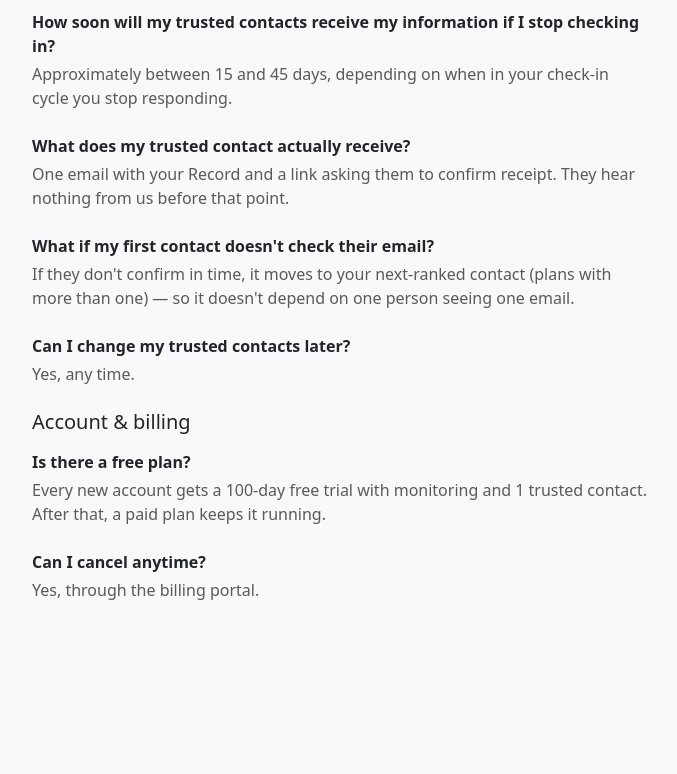
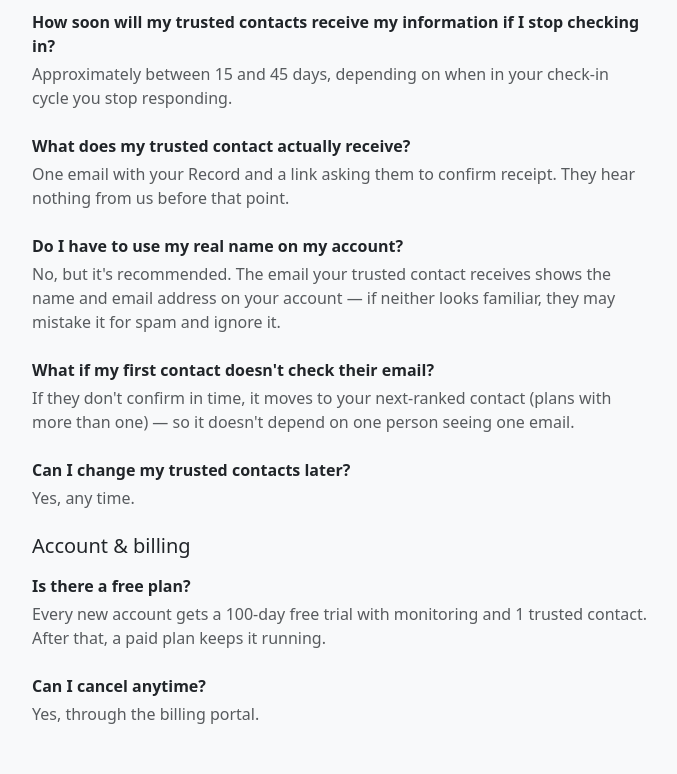
Before and after one commit to naneri/lastwillapp, a Laravel app: page /faq in a window 1280 px wide. Shown: the part 948-1722 px from the top of the page, without its empty margins (300-977 px from the left). Before the commit the page ends 1548 px from the top, so only its background shows below. Run offline with Laravel 12, Linux system fonts and the light colour scheme.

Commit message:
Add FAQ entry about using a real name on the account
Co-Authored-By: Claude Sonnet 5 <noreply@anthropic.com>

```diff
--- a/resources/views/faq.blade.php
+++ b/resources/views/faq.blade.php
@@ -99,6 +99,16 @@
             </div>
 
             <div class="mb-4">
+                <p class="fw-bold mb-1">Do I have to use my real name on my account?</p>
+                <p class="text-muted">
+                    No, but it's recommended. The email your trusted contact
+                    receives shows the name and email address on your
+                    account — if neither looks familiar, they may mistake it
+                    for spam and ignore it.
+                </p>
+            </div>
+
+            <div class="mb-4">
                 <p class="fw-bold mb-1">What if my first contact doesn't check their email?</p>
                 <p class="text-muted">
                     If they don't confirm in time, it moves to your
```
